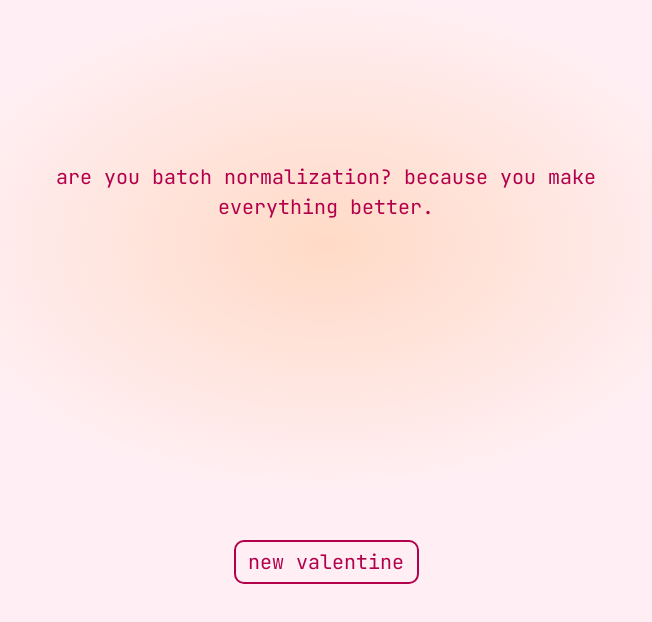
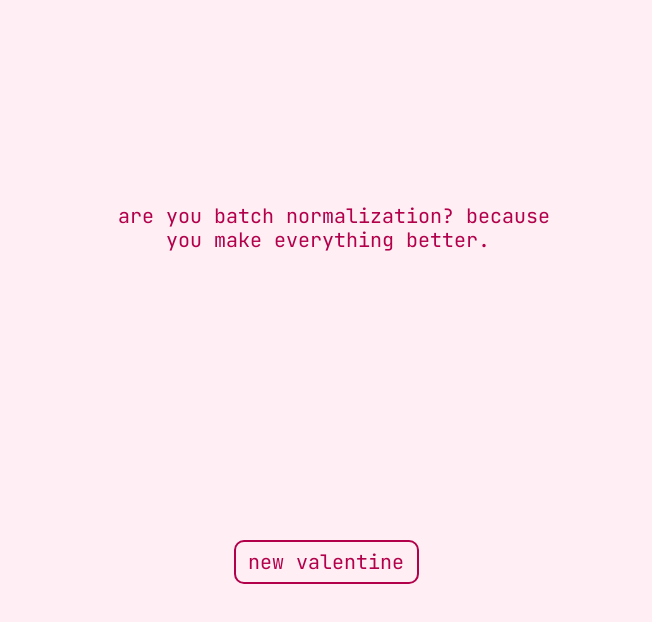
Before and after one commit to michelllepan/machinelov.ing, a Next.js app: page / in a window 1280 px wide. Shown: the part 156-778 px from the top of the page, without its empty margins (314-966 px from the left). Built offline with nearby package versions, Linux system fonts and the light colour scheme.

Commit message:
add hover heart effect

```diff
--- a/app/page.tsx
+++ b/app/page.tsx
@@ -1,15 +1,51 @@
 "use client";
 
-import { useState, useEffect } from "react";
+import { useState, useEffect, useRef, useMemo } from "react";
+
+const PATTERN = "<3";
+const COLS = 160;
+const ROWS = 60;
+const THRESHOLD = 12;
+const MESSAGE_WIDTH = 36;
 
 interface Valentine {
   id: number;
   message: string;
 }
 
+interface CellData {
+  char: string;
+  isMessage: boolean;
+}
+
+function wrapText(text: string, width: number): string[] {
+  const words = text.split(" ");
+  const lines: string[] = [];
+  let line = "";
+  for (const word of words) {
+    if (line && line.length + 1 + word.length > width) {
+      lines.push(line);
+      line = word;
+    } else {
+      line = line ? line + " " + word : word;
+    }
+  }
+  if (line) lines.push(line);
+  return lines;
+}
+
 export default function Home() {
   const [valentines, setValentines] = useState<Valentine[]>([]);
-  const [currentValentine, setCurrentValentine] = useState<Valentine | null>(null);
+  const [currentValentine, setCurrentValentine] = useState<Valentine | null>(
+    null
+  );
+  const [metrics, setMetrics] = useState<{
+    charWidth: number;
+    lineHeight: number;
+  } | null>(null);
+  const gridRef = useRef<HTMLDivElement>(null);
+  const visibleRef = useRef<Set<string>>(new Set());
+  const messageCellsRef = useRef<Set<string>>(new Set());
 
   useEffect(() => {
     fetch("/valentines.json")
@@ -21,6 +57,135 @@
         }
       });
   }, []);
+
+  // Measure character dimensions once
+  useEffect(() => {
+    if (metrics) return;
+    const container = gridRef.current;
+    if (!container) return;
+    const firstRow = container.children[0] as HTMLElement;
+    const firstSpan = firstRow?.children[0] as HTMLElement;
+    if (!firstRow || !firstSpan) return;
+    setMetrics({
+      charWidth: firstSpan.getBoundingClientRect().width,
+      lineHeight: firstRow.getBoundingClientRect().height,
+    });
+  });
+
+  // Build grid with message embedded
+  const { grid, messageCells } = useMemo(() => {
+    const cells: CellData[][] = Array.from({ length: ROWS }, (_, row) => {
+      const offset = row % PATTERN.length;
+      const line = PATTERN.repeat(Math.ceil((COLS + offset) / PATTERN.length));
+      return line
+        .slice(offset, offset + COLS)
+        .split("")
+        .map((char) => ({ char, isMessage: false }));
+    });
+
+    const msgCells = new Set<string>();
+
+    if (currentValentine && metrics) {
+      const centerCol = Math.floor(
+        window.innerWidth / 2 / metrics.charWidth
+      );
+      const centerRow = Math.floor(
+        window.innerHeight / 2 / metrics.lineHeight
+      );
+      const lines = wrapText(currentValentine.message, MESSAGE_WIDTH);
+      const startRow = Math.floor(centerRow - lines.length / 2);
+
+      for (let i = 0; i < lines.length; i++) {
+        const text = lines[i];
+        const startCol = Math.floor(centerCol - text.length / 2);
+        for (let j = 0; j < text.length; j++) {
+          const r = startRow + i;
+          const c = startCol + j;
+          if (r >= 0 && r < ROWS && c >= 0 && c < COLS) {
+            cells[r][c] = { char: text[j], isMessage: true };
+            msgCells.add(`${r}-${c}`);
+          }
+        }
+      }
+    }
+
+    return { grid: cells, messageCells: msgCells };
+  }, [currentValentine, metrics]);
+
+  // Clean up revealed hearts when valentine changes
+  useEffect(() => {
+    const container = gridRef.current;
+    if (container) {
+      for (const key of visibleRef.current) {
+        const [r, c] = key.split("-").map(Number);
+        const span = container.children[r]?.children[c] as HTMLElement;
+        if (span) span.style.opacity = "0";
+      }
+    }
+    visibleRef.current = new Set();
+    messageCellsRef.current = messageCells;
+  }, [messageCells]);
+
+  // Mousemove handler
+  useEffect(() => {
+    const container = gridRef.current;
+    if (!container || !metrics) return;
+
+    const { charWidth, lineHeight } = metrics;
+
+    const handleMouseMove = (e: MouseEvent) => {
+      const rect = container.getBoundingClientRect();
+      const mx = e.clientX - rect.left;
+      const my = e.clientY - rect.top;
+
+      const minCol = Math.max(0, Math.floor((mx - THRESHOLD) / charWidth));
+      const maxCol = Math.min(
+        COLS - 1,
+        Math.ceil((mx + THRESHOLD) / charWidth)
+      );
+      const minRow = Math.max(0, Math.floor((my - THRESHOLD) / lineHeight));
+      const maxRow = Math.min(
+        ROWS - 1,
+        Math.ceil((my + THRESHOLD) / lineHeight)
+      );
+
+      const newVisible = new Set<string>();
+
+      for (let r = minRow; r <= maxRow; r++) {
+        for (let c = minCol; c <= maxCol; c++) {
+          const key = `${r}-${c}`;
+          if (messageCellsRef.current.has(key)) continue;
+          const cx = c * charWidth + charWidth / 2;
+          const cy = r * lineHeight + lineHeight / 2;
+          const dist = Math.sqrt((mx - cx) ** 2 + (my - cy) ** 2);
+          if (dist <= THRESHOLD) {
+            newVisible.add(key);
+          }
+        }
+      }
+
+      for (const key of visibleRef.current) {
+        if (!newVisible.has(key)) {
+          const [r, c] = key.split("-").map(Number);
+          const span = container.children[r]?.children[c] as HTMLElement;
+          if (span) span.style.opacity = "0";
+        }
+      }
+
+      for (const key of newVisible) {
+        if (!visibleRef.current.has(key)) {
+          const [r, c] = key.split("-").map(Number);
+          const span = container.children[r]?.children[c] as HTMLElement;
+          if (span) span.style.opacity = "1";
+        }
+      }
+
+      visibleRef.current = newVisible;
+    };
+
+    window.addEventListener("mousemove", handleMouseMove);
+    return () => window.removeEventListener("mousemove", handleMouseMove);
+  }, [metrics]);
 
   const getNewValentine = () => {
     if (valentines.length === 0) return;
@@ -34,23 +199,38 @@
   };
 
   return (
-    <div className="min-h-screen flex flex-col">
-      <div className="flex-1 flex items-center justify-center p-8">
-        <div className="max-w-md w-full text-center">
-          {currentValentine ? (
-            <p>{currentValentine.message}</p>
-          ) : (
-            <p>Loading valentines...</p>
-          )}
-        </div>
+    <>
+      <div
+        ref={gridRef}
+        className="fixed inset-0 overflow-hidden select-none pointer-events-none"
+        style={{ lineHeight: "1.2" }}
+      >
+        {grid.map((row, r) => (
+          <div key={r} style={{ whiteSpace: "pre" }}>
+            {row.map((cell, c) => (
+              <span
+                key={c}
+                style={{
+                  opacity: cell.isMessage ? 1 : 0,
+                  color: cell.isMessage ? undefined : "#E57FA9",
+                }}
+              >
+                {cell.char}
+              </span>
+            ))}
+          </div>
+        ))}
       </div>
       {currentValentine && (
-        <div className="pb-12 text-center">
-          <button onClick={getNewValentine} className="px-2.5 py-1 border-2 border-current rounded-lg">
+        <div className="fixed bottom-0 left-0 right-0 pb-12 text-center pointer-events-none">
+          <button
+            onClick={getNewValentine}
+            className="pointer-events-auto px-2.5 py-1 border-2 border-current rounded-lg"
+          >
             new valentine
           </button>
         </div>
       )}
-    </div>
+    </>
   );
 }
```
